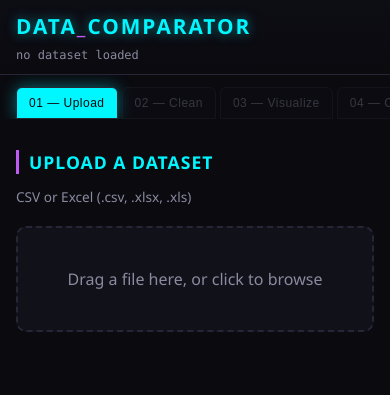
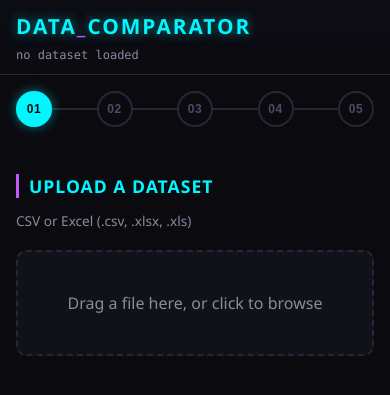
Before and after one commit to skesur/Data_Comparator, a Django app: page / in a window 390 px wide. Shown: the top 395 px of the page. Run offline with Django 5.2, Linux system fonts and the light colour scheme; some libraries are stand-ins or nearby versions.

Commit message:
Solved Responsiveness issue

```diff
--- a/comparator/static/comparator/css/style.css
+++ b/comparator/static/comparator/css/style.css
@@ -204,12 +204,16 @@ select:focus, input:focus {
 /* ---------------- Clean step ---------------- */
 .clean-grid, .viz-grid, .compare-grid {
   display: grid;
-  grid-template-columns: 320px 1fr;
+  grid-template-columns: 320px minmax(0, 1fr);
   gap: 28px;
 }
 
 @media (max-width: 900px) {
-  .clean-grid, .viz-grid, .compare-grid { grid-template-columns: 1fr; }
+  .clean-grid, .viz-grid, .compare-grid { grid-template-columns: minmax(0, 1fr); }
+}
+
+.clean-controls, .clean-preview, .viz-controls, .chart-panel, .compare-controls, .compare-results {
+  min-width: 0;
 }
 
 .columns-meta {
@@ -349,22 +353,71 @@ tr:hover td { background: rgba(0, 247, 255, 0.03); color: var(--text); }
     word-break: break-all;
   }
 
-  .step-nav {
-    padding: 12px 16px 0;
-    flex-wrap: nowrap;
-    overflow-x: auto;
-    -webkit-overflow-scrolling: touch;
-    scrollbar-width: none; /* Hide scrollbar for Firefox */
+  .step-lbl {
+    display: none;
   }
 
-  .step-nav::-webkit-scrollbar {
-    display: none; /* Hide scrollbar for Chrome/Safari */
+  .step-nav {
+    padding: 16px 16px;
+    display: flex;
+    justify-content: space-between;
+    align-items: center;
+    position: relative;
+    gap: 0;
+  }
+
+  /* Progress line connecting step nodes */
+  .step-nav::before {
+    content: '';
+    position: absolute;
+    top: 50%;
+    left: 20px;
+    right: 20px;
+    height: 2px;
+    background: var(--border);
+    transform: translateY(-50%);
+    z-index: 1;
   }
 
   .step-btn {
-    flex: 0 0 auto;
-    padding: 8px 12px;
+    position: relative;
+    z-index: 2;
+    flex: 0 0 36px;
+    width: 36px;
+    height: 36px;
+    border-radius: 50% !important;
+    padding: 0 !important;
+    display: flex;
+    align-items: center;
+    justify-content: center;
     font-size: 0.75rem;
+    font-weight: 600;
+    margin: 0;
+    background: var(--bg-panel);
+    border: 2px solid var(--border);
+    color: var(--text-dim);
+    transition: all 0.2s ease;
+  }
+
+  .step-btn:disabled {
+    opacity: 1;
+    color: #4b4b66;
+    border-color: var(--border);
+    background: var(--bg);
+  }
+
+  .step-btn:not(:disabled):not(.active) {
+    color: var(--cyan);
+    border-color: var(--cyan);
+    background: var(--bg-panel);
+    box-shadow: 0 0 8px rgba(0, 247, 255, 0.15);
+  }
+
+  .step-btn.active {
+    background: var(--cyan);
+    color: var(--bg);
+    border-color: var(--cyan);
+    box-shadow: 0 0 12px rgba(0, 247, 255, 0.45);
   }
 
   main {
--- a/comparator/templates/comparator/index.html
+++ b/comparator/templates/comparator/index.html
@@ -17,11 +17,11 @@
 </header>
 
 <nav class="step-nav" id="step-nav">
-  <button class="step-btn active" data-step="upload">01 — Upload</button>
-  <button class="step-btn" data-step="clean" disabled>02 — Clean</button>
-  <button class="step-btn" data-step="visualize" disabled>03 — Visualize</button>
-  <button class="step-btn" data-step="compare" disabled>04 — Compare Models</button>
-  <button class="step-btn" data-step="predict" disabled>05 — Predict</button>
+  <button class="step-btn active" data-step="upload">01<span class="step-lbl"> — Upload</span></button>
+  <button class="step-btn" data-step="clean" disabled>02<span class="step-lbl"> — Clean</span></button>
+  <button class="step-btn" data-step="visualize" disabled>03<span class="step-lbl"> — Visualize</span></button>
+  <button class="step-btn" data-step="compare" disabled>04<span class="step-lbl"> — Compare Models</span></button>
+  <button class="step-btn" data-step="predict" disabled>05<span class="step-lbl"> — Predict</span></button>
 </nav>
 
 <main>
```
